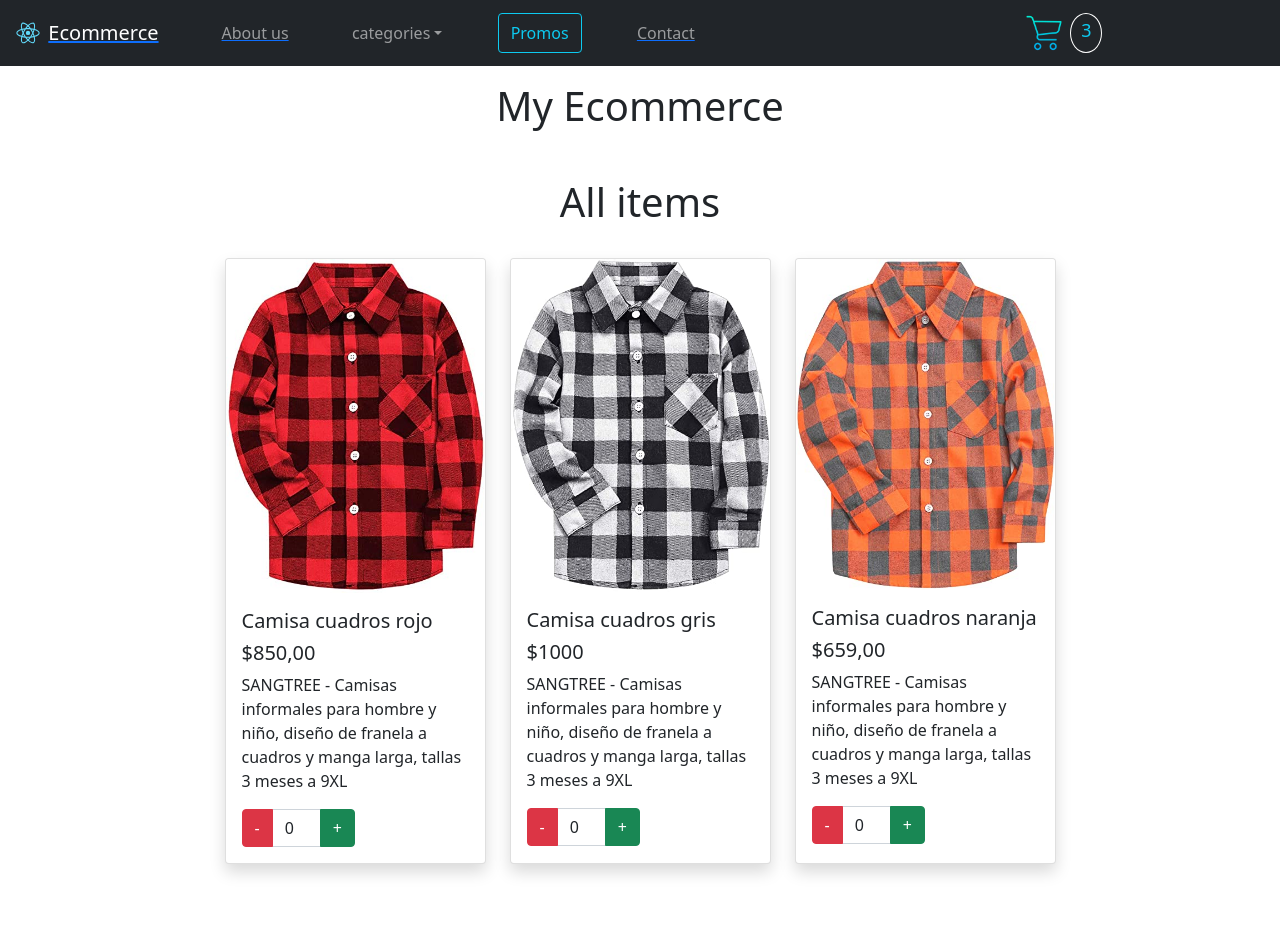
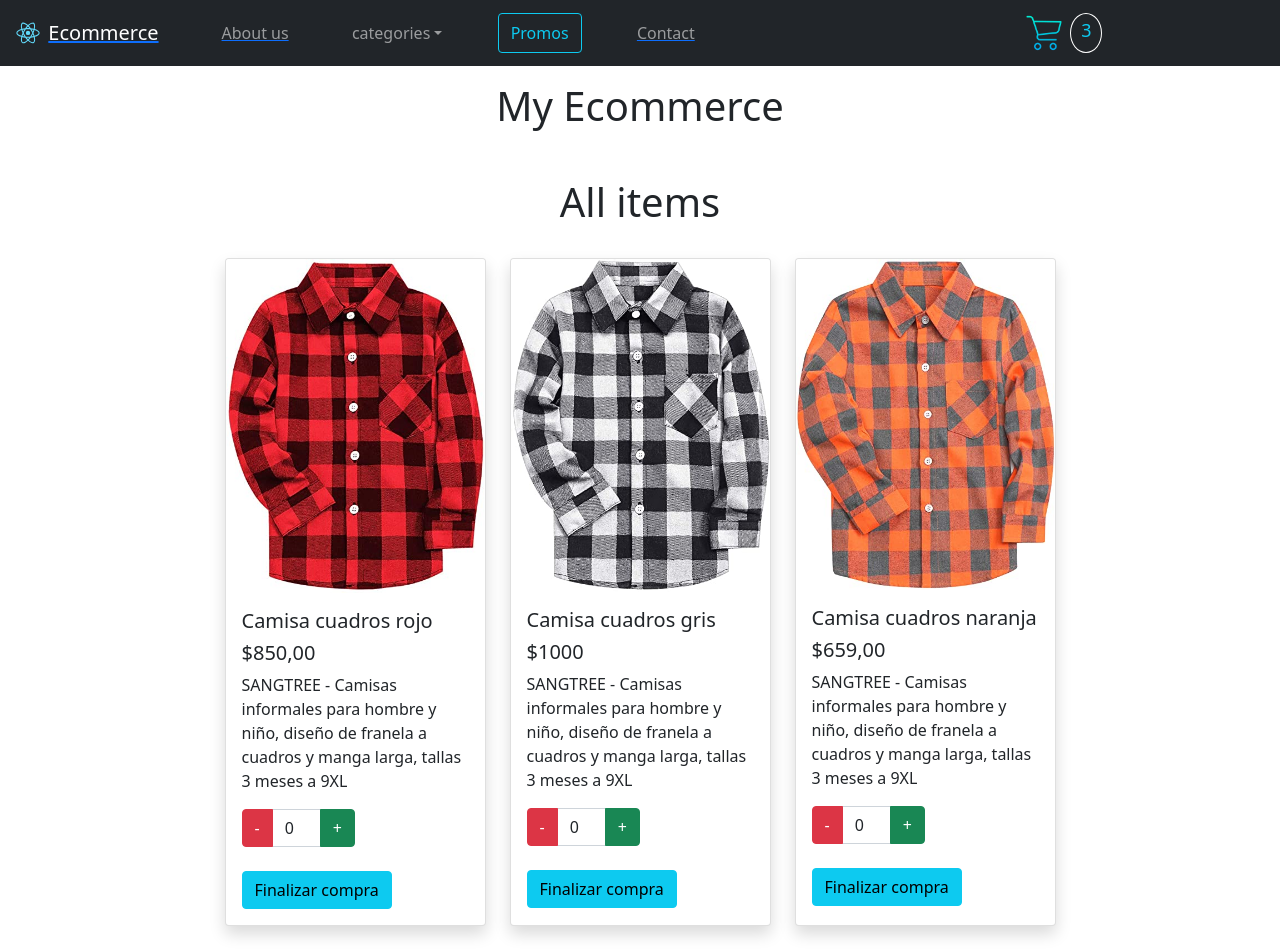
Before and after one commit to lorenagayoso/react, a React (Create React App) app: page / in a window 1280 px wide. Shown: the top 952 px of the page. Built offline with nearby package versions, Linux system fonts and the light colour scheme.

Commit message:
cart path

```diff
--- /dev/null
+++ b/src/components/Cart.js
@@ -0,0 +1,13 @@
+import React from 'react'
+
+
+
+function Cart() {
+  return (
+    <>
+
+    </>
+  );
+}
+
+export default Cart;
--- a/src/components/Item.js
+++ b/src/components/Item.js
@@ -4,8 +4,7 @@ import ReactDom from 'react-dom'
 import 'bootstrap/dist/css/bootstrap.css'
 import {CartProvider} from 'react-use-cart'
 import {Link} from "react-router-dom"
-
-
+import Cart from './Cart.js'
 
 
 function Item(props) {
@@ -35,12 +34,19 @@ const onAdd = ()=>{
         <h5 class="card-title">{props.price}</h5>
         <p class="card-text">{props.desc}</p>
         <div class="col-lg-6">
-        <div class="input-group">
-        <button onClick={onRemove} type="button" class="btn btn-danger">-</button>
-        <input type="text" id="quantity" name="quantity" class="form-control input-number" value={cartValue}/>
-        <button onClick={onAdd} type="button" class="btn btn-success">+</button>
+        <div className="input-group">
+        <button onClick={onRemove} type="button" className="btn btn-danger">-</button>
+        <input type="text" id="quantity" name="quantity" className="form-control input-number" value={cartValue}/>
+        <button onClick={onAdd} type="button" className="btn btn-success">+</button>
         </div>
         </div>
+        <br/>
+        <Link to="Cart">
+        <div>
+        <button type="button" className="btn btn-info my-2 my-sm-0">Finalizar compra</button>
+        </div>
+        </Link>
+
       </div>
     </div>
   </div>
--- a/src/components/ItemListContainer.js
+++ b/src/components/ItemListContainer.js
@@ -2,7 +2,6 @@ import React,{useEffect} from 'react'
 import {useParams} from 'react-router-dom'
 import ItemList from './ItemList.js'
 import data from './data.js'
-
 
 
 
```
